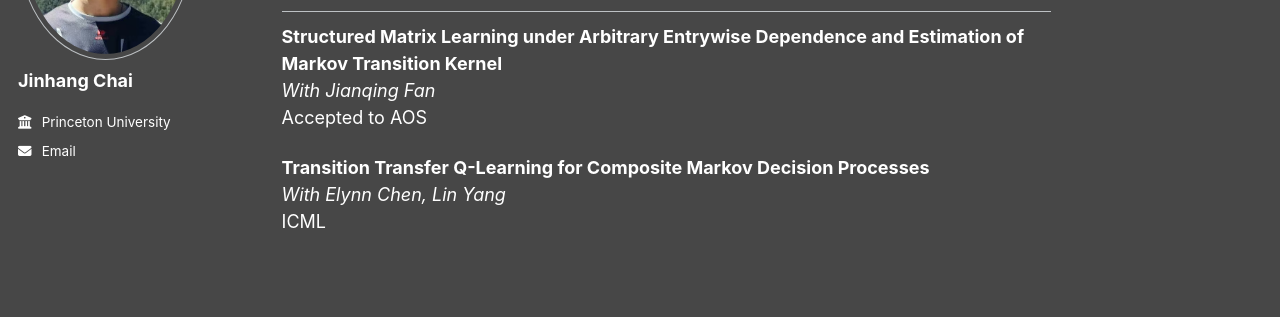
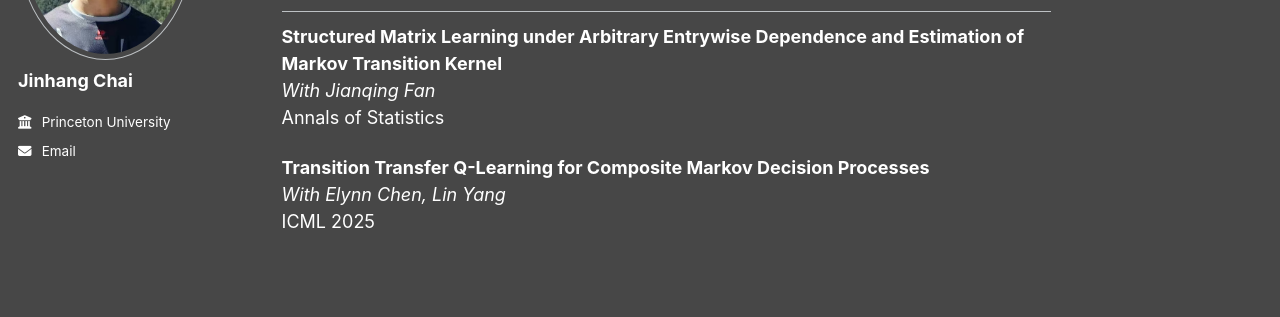
Before and after one commit to jinhangc/jinhangc.github.io, a Jekyll site: the page built from _publications/published.md, in a window 1280 px wide and 1109 px high. Shown: the part 268-585 px from the top of the window. Built offline with Jekyll 4.4.1, drawn with Linux system fonts in a browser that asks for light colours; a script that is not in the unit is left out.

Commit message:
minor_pub

```diff
--- a/_publications/published.md
+++ b/_publications/published.md
@@ -12,8 +12,8 @@ venue: 'Various Journals'
 
 **Structured Matrix Learning under Arbitrary Entrywise Dependence and Estimation of Markov Transition Kernel**
 *With Jianqing Fan*
-Accepted to AOS
+Annals of Statistics
 
 **Transition Transfer Q-Learning for Composite Markov Decision Processes**
 *With Elynn Chen, Lin Yang*
-ICML
+ICML 2025
```
